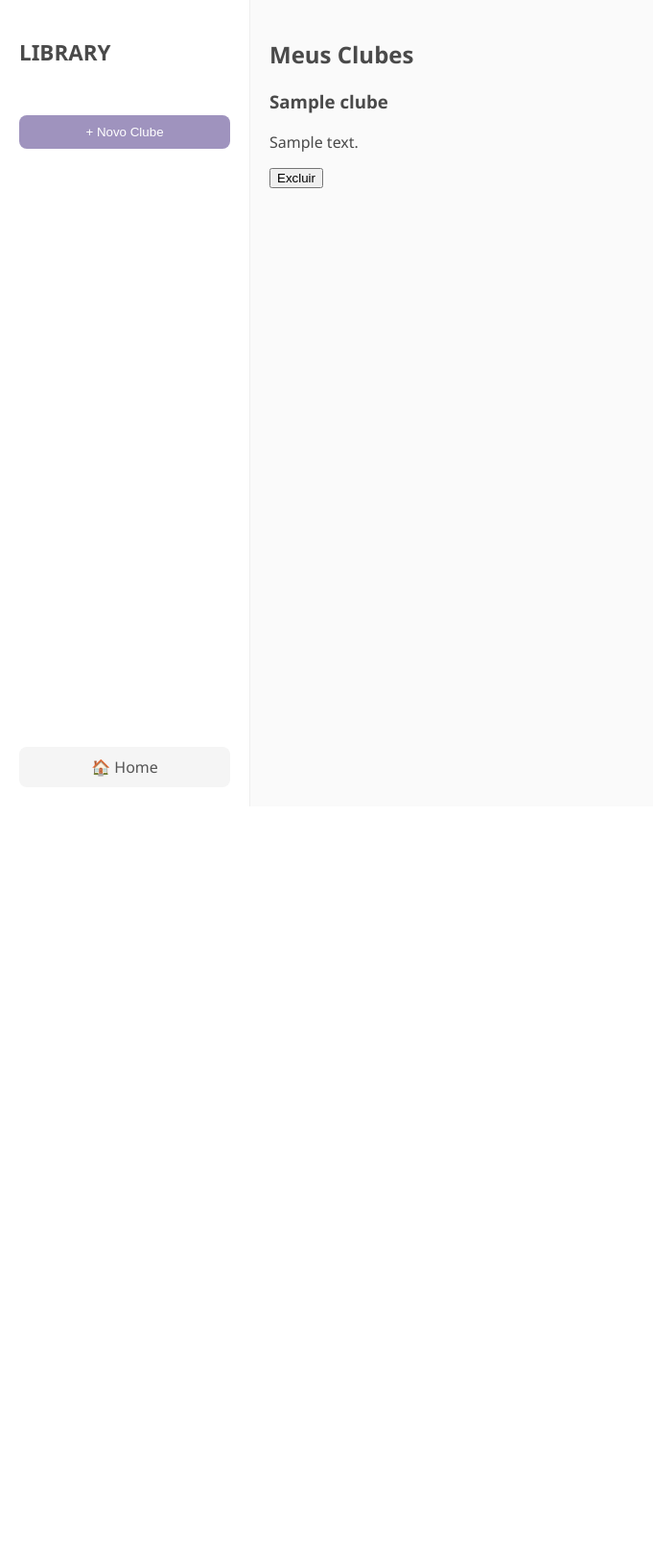
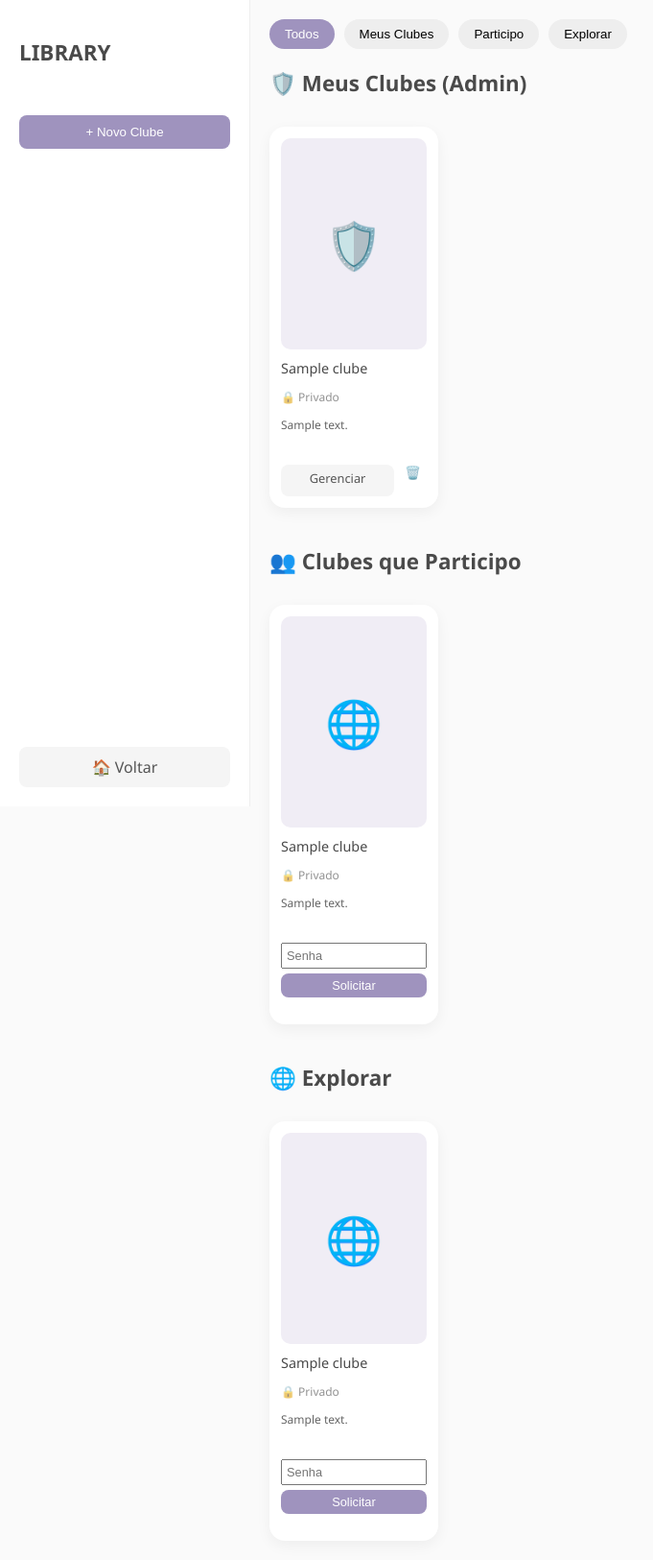
Before and after one commit to ismeCris/BookClube_PY, a Python web app: template templates/clube.html in a window 1280 px wide. Shown: the whole page at 96% size, without its empty margins (0-681 px from the left). Before the commit the page ends 840 px from the top, so only its background shows below. Run offline with Jinja, Linux system fonts and the light colour scheme; the template is opened without the code that fills it: most values are stand-ins (such as "Sample title", 1, 10 or a date in 2020).

Commit message:
templates

```diff
--- a/templates/clube.html
+++ b/templates/clube.html
@@ -1,84 +1,117 @@
 <link rel="stylesheet" href="{{ url_for('static', filename='css/livros.css') }}">
 
-{% macro render_clube_card(clube) %}
-<div class="card-clube">
-
-    <div class="clube-header">
-        <h3>{{ clube.nome }}</h3>
+{% macro render_clube_card(clube, e_dono) %}
+<div class="card-livro"> <div class="capa-wrapper" style="background: #f0edf5; display: flex; align-items: center; justify-content: center; font-size: 3rem;">
+        {# Aqui você pode colocar uma imagem de capa do clube no futuro #}
+        {{ '🛡️' if e_dono else '🌐' }}
     </div>
 
-    <p class="clube-desc">
-        {{ clube.descricao or 'Sem descrição' }}
+    <div class="clube-header" style="margin-top: 10px;">
+        <h4 class="livro-titulo">{{ clube.nome }}</h4>
+        <p class="livro-autor">{{ '🔒 Privado' if not clube.publico else '🔓 Público' }}</p>
+    </div>
+
+    <p style="font-size: 0.75rem; color: #666; height: 40px; overflow: hidden; margin: 5px 0;">
+        {{ clube.descricao or 'Sem descrição disponível.' }}
     </p>
 
-    <form action="{{ url_for('clube.deletar_clube', id=clube.id) }}" method="POST">
-        <button class="btn-delete">Excluir</button>
+    <div class="clube-footer" style="display: flex; gap: 5px; margin-top: 10px;">
+        {% if e_dono %}
+            <a href="{{ url_for('clube.ver_clube', id=clube.id) }}" class="btn-back-sidebar" style="flex: 1; margin: 0; font-size: 0.8rem; padding: 5px;">
+                Gerenciar
+            </a>
+            <form action="{{ url_for('clube.deletar_clube', id=clube.id) }}" method="POST" onsubmit="return confirm('Excluir clube?')">
+                <button class="btn-delete-icon" style="background:none; border:none; cursor:pointer;">🗑️</button>
             </form>
-
+        {% else %}
+            <form action="{{ url_for('clube.entrar_clube', id=clube.id) }}" method="POST" style="width: 100%;">
+                {% if not clube.publico %}
+                    <input type="password" name="senha" placeholder="Senha" required
+                           style="width: 100%; font-size: 0.8rem; margin-bottom: 5px; padding: 4px;">
+                {% endif %}
+                <button type="submit" class="btn-novo-sidebar" style="margin: 0; font-size: 0.8rem; padding: 5px;">
+                    {{ 'Participar' if clube.publico else 'Solicitar' }}
+                </button>
+            </form>
+        {% endif %}
+    </div>
 </div>
 {% endmacro %}
 
-
 <div class="app-container">
-
-    <!-- SIDEBAR -->
     <aside class="sidebar">
         <h1 class="logo">LIBRARY</h1>
-
-        <button class="btn-novo-sidebar" onclick="abrirModalClube()">
-            + Novo Clube
-        </button>
-
-        <a href="{{ url_for('home.home_view') }}" class="btn-back-sidebar">
-            🏠 Home
-        </a>
+        <button class="btn-novo-sidebar" onclick="abrirModalClube()">+ Novo Clube</button>
+        <a href="{{ url_for('home.home_view') }}" class="btn-back-sidebar">🏠 Voltar</a>
     </aside>
 
-    <!-- CONTEÚDO -->
  <main class="main-content">
+   <div class="filtros">
+    <button class="btn-filtro ativo" onclick="filtrarClubes('todos', this)">Todos</button>
+    <button class="btn-filtro" onclick="filtrarClubes('meus', this)">Meus Clubes</button>
+    <button class="btn-filtro" onclick="filtrarClubes('participo', this)">Participo</button>
+    <button class="btn-filtro" onclick="filtrarClubes('explorar', this)">Explorar</button>
+</div>
 
-        <h2 style="margin-bottom: 20px;">Meus Clubes</h2>
-
-        <div class="grid-clubes">
-            {% for clube in clubes %}
-                {{ render_clube_card(clube) }}
-            {% else %}
-                <p>Nenhum clube criado ainda.</p>
+<div id="secao-meus">
+    <h2 class="logo">🛡️ Meus Clubes (Admin)</h2>
+    <div class="estante-container">
+        {% for clube in meus_clubes %}
+            {{ render_clube_card(clube, True) }}
         {% endfor %}
     </div>
+</div>
 
+<div id="secao-participo">
+    <h2 class="logo" style="margin-top: 40px;">👥 Clubes que Participo</h2>
+    <div class="estante-container">
+        {% for clube in clubes_participando %}
+            {{ render_clube_card(clube, False) }}
+        {% else %}
+            <p style="opacity: 0.5;">Você ainda não entrou em nenhum clube de terceiros.</p>
+        {% endfor %}
+    </div>
+</div>
+
+<div id="secao-explorar">
+    <h2 class="logo" style="margin-top: 40px;">🌐 Explorar</h2>
+    <div class="estante-container">
+        {% for clube in explorar %}
+            {{ render_clube_card(clube, False) }}
+        {% endfor %}
+    </div>
+</div>
 </main>
 </div>
 
-
-<!-- MODAL -->
 <div id="modalClube" class="modal-overlay">
     <div class="modal-content">
+        <span onclick="fecharModalClube()" class="btn-fechar-x">&times;</span>
+        <h2>Novo Clube</h2>
+        <form action="{{ url_for('clube.criar_clube') }}" method="POST">
+            <label>Nome do Clube</label>
+            <input type="text" name="nome" required>
 
-        <span onclick="fecharModalClube()" class="btn-fechar-x">&times;</span>
-        <h2>Criar Clube</h2>
+            <label>Privacidade</label>
+            <select name="publico" onchange="document.getElementById('div_senha').style.display = (this.value == 'False') ? 'block' : 'none'">
+                <option value="True">Público</option>
+                <option value="False">Privado (Requer Senha)</option>
+            </select>
 
-        <form action="{{ url_for('clube.criar_clube') }}" method="POST">
+            <div id="div_senha" style="display:none;">
+                <label>Senha de Acesso</label>
+                <input type="password" name="senha">
+            </div>
 
-            <label>Nome</label>
-            <input type="text" name="nome" required>
+            <label>Limite de Membros (0 = ilimitado)</label>
+            <input type="number" name="limite_membros" value="0">
 
             <label>Descrição</label>
             <textarea name="descricao"></textarea>
 
-            <button type="submit">Criar</button>
-
+            <button type="submit" class="btn-novo-sidebar">Criar Clube</button>
         </form>
-
     </div>
 </div>
 
-<script>
-function abrirModalClube() {
-    document.getElementById('modalClube').style.display = 'block';
-}
-
-function fecharModalClube() {
-    document.getElementById('modalClube').style.display = 'none';
-}
-</script>
+<script src="{{ url_for('static', filename='script/clube.js') }}"></script>
```
Also changed, not shown: templates/clube_detalhe.html (added, +35 -0 lines). Lines whose indentation alone changed are shown as unchanged.
